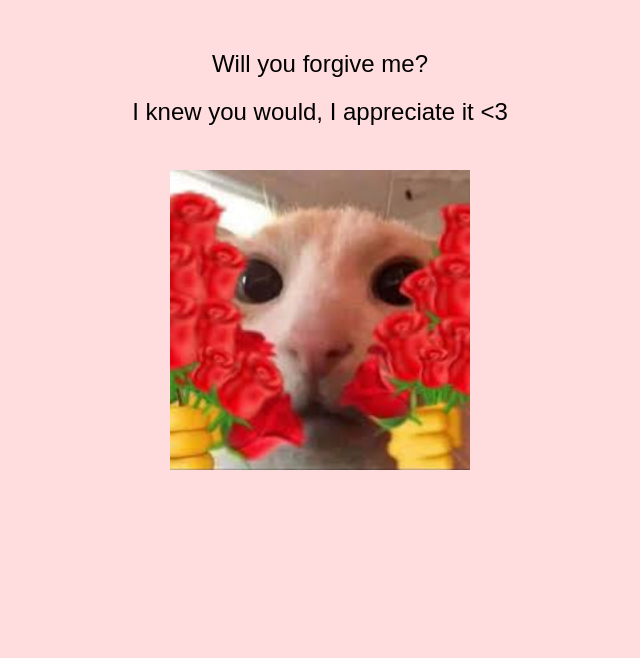
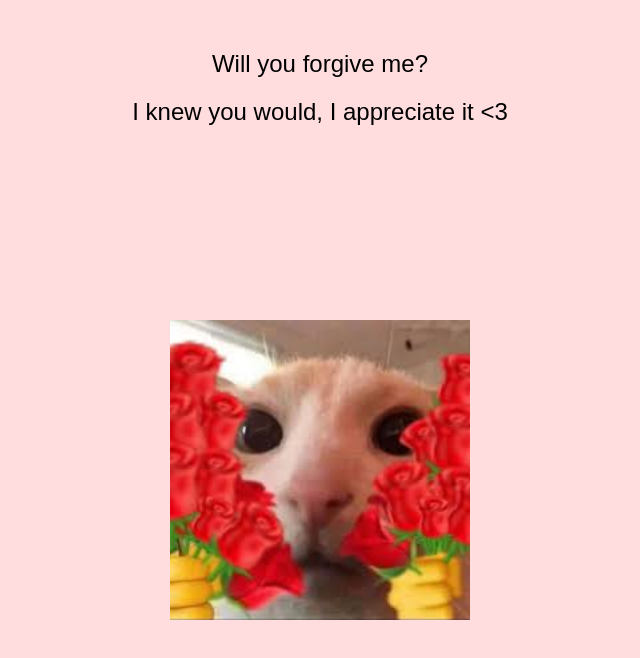
Before and after one commit to Khaled-Alhelo/ForgiveMePleeeeeease.github.io, a plain HTML site: page index.html in a window 1280 px wide. Both pictures are taken after a click on the button "Yes". Shown: the whole page, without its empty margins (320-960 px from the left). Drawn offline with Linux system fonts and the light colour scheme.

Commit message:
Update style.css

```diff
--- a/style.css
+++ b/style.css
@@ -3,6 +3,8 @@ body {
     font-family: Arial, sans-serif;
     margin-top: 50px;
     background-color: #FFDDDF; /* Light pink background */
+    position: relative; /* Ensure positioning works for centering */
+    height: 100vh; /* Make sure the body takes up full screen height */
 }
 
 #message {
@@ -39,12 +41,13 @@ button {
     margin-top: 20px;
 }
 
-/* Centering the Image */
+/* Centering the Image Horizontally and Vertically */
 #popupImage {
     display: none;
     width: 300px;
     margin-top: 20px;
     position: absolute;
+    top: 50%;
     left: 50%;
-    transform: translateX(-50%);
+    transform: translate(-50%, -50%); /* This centers the image */
 }
```
